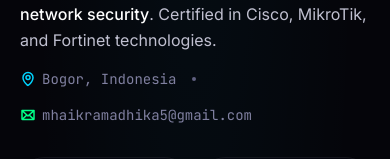
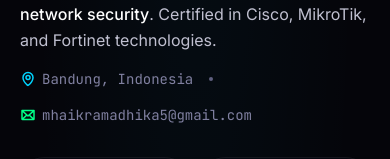
Before and after one commit to hafizhmaulidan15/web-portfolio-haikal, a React (Vite) app: page / in a window 390 px wide. Shown: the part 298-457 px from the top of the page. Built offline with nearby package versions, Linux system fonts and the light colour scheme.

Commit message:
update: Bandung location, replace Phone with Certs badge count

```diff
--- a/src/components/About.jsx
+++ b/src/components/About.jsx
@@ -8,7 +8,7 @@
     const systemInfo = [
         { label: 'Name', value: 'Muhammad Haikal Ramadhika' },
         { label: 'Role', value: 'NOC Engineer' },
-        { label: 'Location', value: 'Bogor, Indonesia' },
+        { label: 'Location', value: profileData.location },
         { label: 'Email', value: profileData.email },
         { label: 'Education', value: 'SMK IDN Boarding School — TKJ' },
         { label: 'Status', value: 'Active · Open to opportunities' },
--- a/src/components/Contact.jsx
+++ b/src/components/Contact.jsx
@@ -116,7 +116,7 @@
                             <div className="p-4 space-y-0 font-mono text-xs">
                                 {[
                                     { label: 'Email', value: profileData.email, href: `mailto:${profileData.email}`, color: 'text-accent-green' },
-                                    { label: 'Phone', value: profileData.phone, color: 'text-text-secondary' },
+                                    { label: 'Certs', value: '15+ Credly badges', color: 'text-primary' },
                                     { label: 'Location', value: profileData.location, color: 'text-text-secondary' },
                                 ].map((item, idx) => (
                                     <div key={idx} className="flex items-center gap-3 py-2.5 border-b border-white/[0.04] last:border-0">
--- a/src/components/Hero.jsx
+++ b/src/components/Hero.jsx
@@ -77,7 +77,7 @@
                                 <div className="flex items-center gap-4 md:gap-5 text-sm md:text-base font-mono text-text-tertiary flex-wrap">
                                     <span className="flex items-center gap-1.5">
                                         <MapPin size={16} weight="bold" className="text-primary" />
-                                        Bogor, Indonesia
+                                        {profileData.location}
                                     </span>
                                     <span className="w-1 h-1 rounded-full bg-text-muted"></span>
                                     <span className="flex items-center gap-1.5">
--- a/src/data/profileData.js
+++ b/src/data/profileData.js
@@ -5,8 +5,8 @@
   title: "Junior Network Engineer",
   tagline: "Cisco, MikroTik & Fortinet Certified | CCNA, MTCRE, FCA",
   email: "mhaikramadhika5@gmail.com",
-  phone: "+62 877-8968-0231",
-  location: "Bogor, Indonesia",
+  phone: null,
+  location: "Bandung, Indonesia",
   linkedin: "https://linkedin.com/in/muhammad-haikal-ramadhika-5749b22a6",
   github: "https://github.com/haikal-ramadhika",
   credlyUrl: "https://www.credly.com/users/m-haikal-ramadhika",
@@ -41,7 +41,7 @@
   {
     icon: 'map',
     title: 'Location',
-    description: 'Bogor, Indonesia',
+    description: 'Bandung, Indonesia',
     color: 'text-primary',
     bg: 'bg-primary/10',
     glow: 'border-glow-top-cyan'
```
